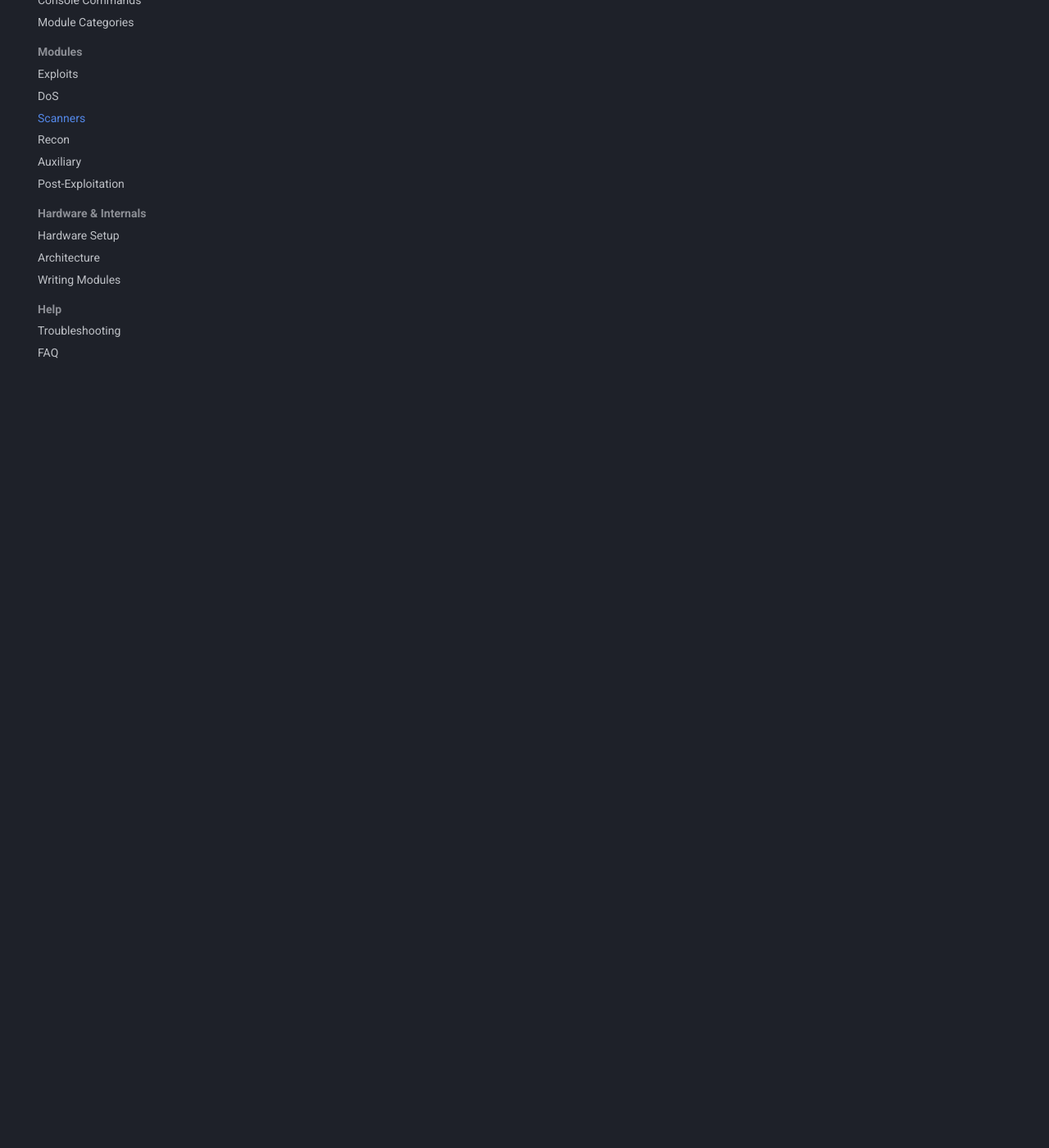
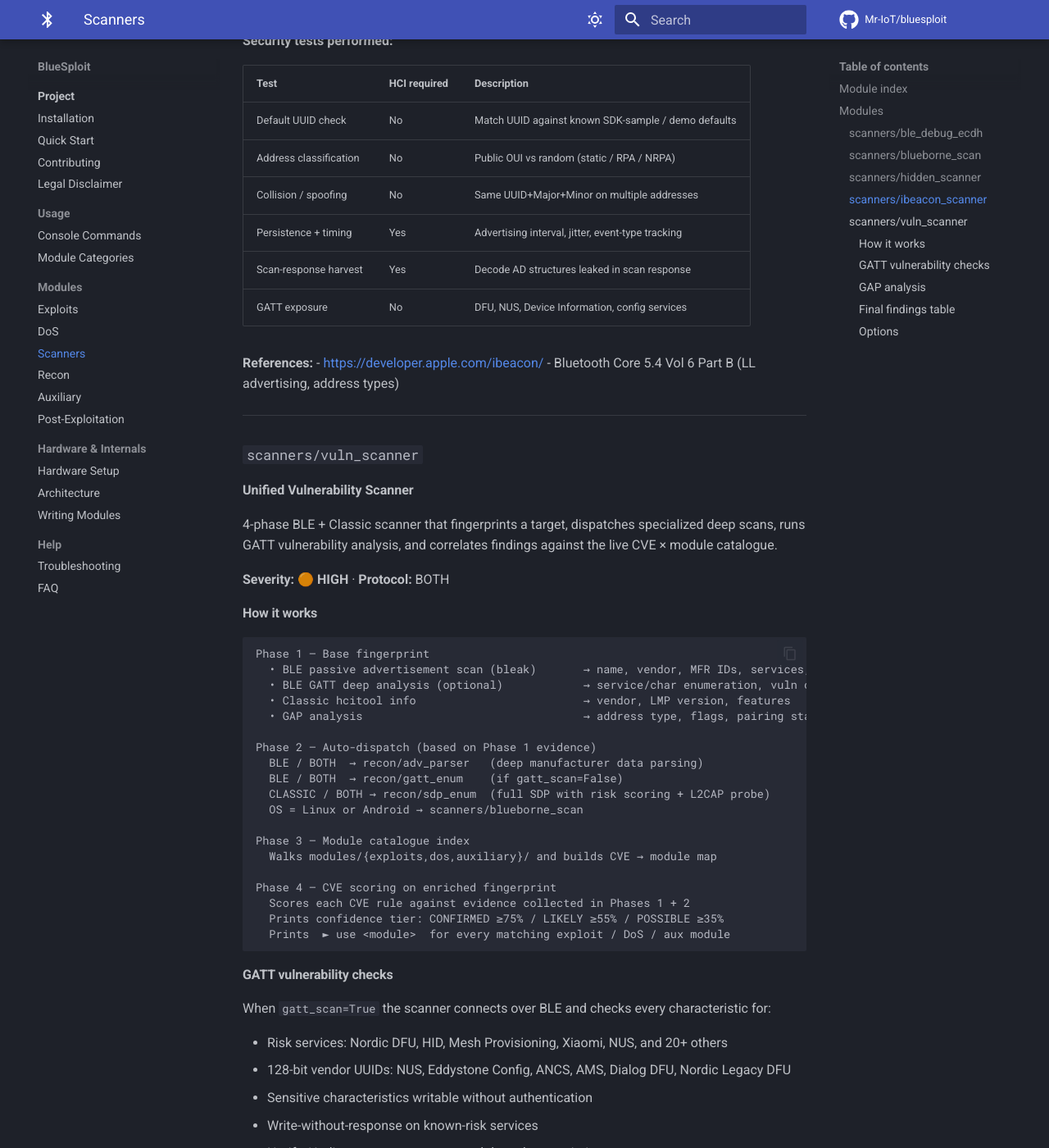
Before and after one commit to V33RU/bluesploit, an MkDocs documentation site: the page built from docs/scanners.md, in a window 1280 px wide and 1400 px high, scrolled down 3583 px. Shown: the whole window at 82% size. Built offline with MkDocs 1.6.1 and Material for MkDocs 9.7.7, drawn with Linux system fonts in a browser that asks for light colours; comment, search, counter and statistics services are not loaded; some of the changed text lies outside the part shown.

Commit message:
Update scanners.md

````diff
--- a/docs/scanners.md
+++ b/docs/scanners.md
@@ -1,4 +1,4 @@
-# Scanners (4)
+# Scanners (5)
 
 Auto-generated from `modules/scanners/`.
 Load any module with `use scanners/<name>`.
@@ -11,12 +11,13 @@
 
 ## Module index
 
-| Module | Severity | CVE | Description |
+| Module | Severity | Protocol | Description |
 |---|---|---|---|
-| [`scanners/ble_debug_ecdh`](#scannersble_debug_ecdh) | 🟠 **HIGH** | — | Detect Bluetooth devices that use the published BT SIG debug ECDH key pair — … |
-| [`scanners/blueborne_scan`](#scannersblueborne_scan) | 🟠 **HIGH** | — | Scan for BlueBorne vulnerable devices (CVE-2017-*) |
-| [`scanners/hidden_scanner`](#scannershidden_scanner) | ℹ️ INFO | CVE-2022-24695 | Find Non-Discoverable Bluetooth Devices |
-| [`scanners/vuln_scanner`](#scannersvuln_scanner) | 🟠 **HIGH** | — | Unified BLE+Classic vulnerability scanner — GATT deep analysis + CVE→module m… |
+| [`scanners/ble_debug_ecdh`](#scannersble_debug_ecdh) | 🟠 **HIGH** | BLE | Detect devices using the published BT SIG debug ECDH key pair |
+| [`scanners/blueborne_scan`](#scannersblueborne_scan) | 🟠 **HIGH** | Classic | Scan for BlueBorne vulnerable devices (CVE-2017-\*) |
+| [`scanners/hidden_scanner`](#scannershidden_scanner) | ℹ️ INFO | Both | Find non-discoverable Bluetooth devices |
+| [`scanners/ibeacon_scanner`](#scannersibeacon_scanner) | ℹ️ INFO | BLE | iBeacon security tester — discovery, address classification, GATT exposure |
+| [`scanners/vuln_scanner`](#scannersvuln_scanner) | 🟠 **HIGH** | Both | Unified 4-phase BLE+Classic vulnerability scanner |
 
 ---
 
@@ -26,17 +27,17 @@
 
 **BLE Debug ECDH Key Detection**
 
-Detect Bluetooth devices that use the published BT SIG debug ECDH key pair — production-broken Secure Connections
+Detect Bluetooth devices that use the published BT SIG debug ECDH key pair — production-broken Secure Connections.
 
 **Severity:** 🟠 **HIGH** · **Protocol:** BLE
 
 | Option | Required | Default | Description |
 |---|---|---|---|
 | `mode` | ✓ | `detect` | Mode: detect, exploit, audit |
-| `target` |  |  | Target BD_ADDR (detect/exploit) or 'any' for broadcast scan |
-| `pcap_file` |  |  | PCAP to audit (audit mode) |
-| `interface` |  | `hci0` | Local HCI adapter |
-| `duration` |  | `120` | Sniff duration in seconds (detect mode) |
+| `target` | | | Target BD_ADDR (detect/exploit) or `any` for broadcast scan |
+| `pcap_file` | | | PCAP to audit (audit mode) |
+| `interface` | | `hci0` | Local HCI adapter |
+| `duration` | | `120` | Sniff duration in seconds (detect mode) |
 
 **References:**
 - <https://www.bluetooth.com/specifications/specs/core-specification-5-3/>
@@ -46,71 +47,165 @@
 
 ### `scanners/blueborne_scan`
 
-**scanners/classic/blueborne_scan**
+**BlueBorne Vulnerability Scanner**
 
-Scan for BlueBorne vulnerable devices (CVE-2017-*)
+Scan for BlueBorne vulnerable devices across the Classic Bluetooth stack. Probes SDP services and checks OS fingerprint against the CVE-2017-\* family.
 
 **Severity:** 🟠 **HIGH** · **Protocol:** CLASSIC
 
 | Option | Required | Default | Description |
 |---|---|---|---|
-| `interface` |  | `hci0` | Bluetooth interface (hci0) |
-| `timeout` |  | `20` | Scan duration in seconds |
-| `deep_scan` |  | `True` | Enable SDP probing for detailed analysis |
-| `target` |  |  | Specific target BD_ADDR (optional) |
-| `output_file` |  |  | Save results to JSON file |
+| `interface` | | `hci0` | Bluetooth interface |
+| `timeout` | | `20` | Scan duration in seconds |
+| `deep_scan` | | `True` | Enable SDP probing for detailed analysis |
+| `target` | | | Specific target BD_ADDR (optional) |
+| `output_file` | | | Save results to JSON |
 
 **References:**
 - <https://www.armis.com/blueborne/>
-- <CVE-2017-0785>
-- <CVE-2017-0781>
-- <CVE-2017-0782>
-- <CVE-2017-1000251>
+- CVE-2017-0785, CVE-2017-0781, CVE-2017-0782, CVE-2017-1000251
 
 ---
 
 ### `scanners/hidden_scanner`
 
-Find Non-Discoverable Bluetooth Devices
+**Hidden Device Scanner**
+
+Find non-discoverable Bluetooth devices via name requests, targeted connection attempts, OUI prefix sweeps, or address range probing.
 
 **Severity:** ℹ️ INFO · **Protocol:** BOTH · **CVE:** [CVE-2022-24695](https://nvd.nist.gov/vuln/detail/CVE-2022-24695)
 
 | Option | Required | Default | Description |
 |---|---|---|---|
-| `target` |  |  | Specific BD_ADDR or OUI prefix to scan |
-| `mode` |  | `name_req` | Mode: name_req, connect, oui, range, or all |
-| `oui` |  |  | Specific OUI to scan (XX:XX:XX) |
-| `range_start` |  | `00:00:00` | Start of range (last 3 bytes, e.g., 00:00:00) |
-| `range_count` |  | `256` | Number of addresses to scan in range |
-| `threads` |  | `10` | Number of concurrent threads |
-| `timeout` |  | `5` | Timeout per device in seconds |
+| `target` | | | Specific BD_ADDR or OUI prefix |
+| `mode` | | `name_req` | Mode: name_req, connect, oui, range, or all |
+| `oui` | | | Specific OUI to scan (XX:XX:XX) |
+| `range_start` | | `00:00:00` | Start of address range (last 3 bytes) |
+| `range_count` | | `256` | Number of addresses to scan |
+| `threads` | | `10` | Concurrent threads |
+| `timeout` | | `5` | Timeout per device in seconds |
 
 **References:**
-- <https://www.bluetooth.com/specifications/>
 - <https://nvd.nist.gov/vuln/detail/CVE-2022-24695>
+
+---
+
+### `scanners/ibeacon_scanner`
+
+**iBeacon Security Tester**
+
+Discover iBeacons in range, select a target, and run a focused security test pass covering address classification, identifier persistence, scan-response leakage, and GATT service exposure.
+
+**Severity:** ℹ️ INFO · **Protocol:** BLE
+
+!!! note "Privilege handling"
+    Phase 1 discovery and the timing/scan-response tests use raw HCI sockets
+    (`CAP_NET_RAW` or `root`). When raw HCI is unavailable the module
+    automatically falls back to **BleakScanner** for discovery and skips the
+    two HCI-only sub-tests, so it still runs unprivileged.
+
+| Option | Required | Default | Description |
+|---|---|---|---|
+| `hci_dev` | | `0` | HCI adapter index (0 for hci0) |
+| `discovery_duration` | | `12` | Phase 1 scan duration in seconds |
+| `test_duration` | | `30` | Phase 3 persistence + timing window |
+| `min_rssi` | | | Discovery RSSI floor (dBm); ignore weaker beacons |
+| `auto_select` | | | Skip prompt and select beacon at this 1-based index |
+| `skip_gatt` | | `False` | Skip GATT enumeration phase |
+| `gatt_timeout` | | `8` | GATT connection timeout in seconds |
+
+**Security tests performed:**
+
+| Test | HCI required | Description |
+|---|---|---|
+| Default UUID check | No | Match UUID against known SDK-sample / demo defaults |
+| Address classification | No | Public OUI vs random (static / RPA / NRPA) |
+| Collision / spoofing | No | Same UUID+Major+Minor on multiple addresses |
+| Persistence + timing | Yes | Advertising interval, jitter, event-type tracking |
+| Scan-response harvest | Yes | Decode AD structures leaked in scan response |
+| GATT exposure | No | DFU, NUS, Device Information, config services |
+
+**References:**
+- <https://developer.apple.com/ibeacon/>
+- Bluetooth Core 5.4 Vol 6 Part B (LL advertising, address types)
 
 ---
 
 ### `scanners/vuln_scanner`
 
-Unified BLE+Classic vulnerability scanner — GATT deep analysis + CVE→module matcher
+**Unified Vulnerability Scanner**
+
+4-phase BLE + Classic scanner that fingerprints a target, dispatches specialized deep scans, runs GATT vulnerability analysis, and correlates findings against the live CVE × module catalogue.
 
 **Severity:** 🟠 **HIGH** · **Protocol:** BOTH
 
+#### How it works
+
+```
+Phase 1 — Base fingerprint
+  • BLE passive advertisement scan (bleak)       → name, vendor, MFR IDs, services, RSSI
+  • BLE GATT deep analysis (optional)            → service/char enumeration, vuln checks
+  • Classic hcitool info                         → vendor, LMP version, features
+  • GAP analysis                                 → address type, flags, pairing state
+
+Phase 2 — Auto-dispatch (based on Phase 1 evidence)
+  BLE / BOTH  → recon/adv_parser   (deep manufacturer data parsing)
+  BLE / BOTH  → recon/gatt_enum    (if gatt_scan=False)
+  CLASSIC / BOTH → recon/sdp_enum  (full SDP with risk scoring + L2CAP probe)
+  OS = Linux or Android → scanners/blueborne_scan
+
+Phase 3 — Module catalogue index
+  Walks modules/{exploits,dos,auxiliary}/ and builds CVE → module map
+
+Phase 4 — CVE scoring on enriched fingerprint
+  Scores each CVE rule against evidence collected in Phases 1 + 2
+  Prints confidence tier: CONFIRMED ≥75% / LIKELY ≥55% / POSSIBLE ≥35%
+  Prints  ► use <module>  for every matching exploit / DoS / aux module
+```
+
+#### GATT vulnerability checks
+
+When `gatt_scan=True` the scanner connects over BLE and checks every characteristic for:
+
+- Risk services: Nordic DFU, HID, Mesh Provisioning, Xiaomi, NUS, and 20+ others
+- 128-bit vendor UUIDs: NUS, Eddystone Config, ANCS, AMS, Dialog DFU, Nordic Legacy DFU
+- Sensitive characteristics writable without authentication
+- Write-without-response on known-risk services
+- Notify / Indicate streams on personal data characteristics
+- Info-disclosure reads (manufacturer, model, serial, firmware, hardware)
+- Active unauthenticated write probes (when `test_writes=True`)
+
+#### GAP analysis
+
+Captured from BLE advertising and BlueZ D-Bus:
+
+- Address kind: public (tracking risk), static random, RPA, NRPA
+- Advertising flags: discoverable mode, cross-transport (BR/EDR + LE)
+- Connectable / bondable / paired state
+- Legacy pairing enabled
+- Apple Continuity manufacturer data
+- High TX power
+
+#### Final findings table
+
+All findings (GAP + GATT + CVE) are consolidated into a single severity-sorted
+table at the end of the report, with tiers separated by divider lines.
+
+#### Options
+
 | Option | Required | Default | Description |
 |---|---|---|---|
-| `target` | ✓ |  | Target BD_ADDR (XX:XX:XX:XX:XX:XX) |
-| `protocol` |  | `auto` | Protocol: auto, ble, classic, both |
-| `gatt_scan` |  | `True` | Run BLE GATT deep analysis (services/characteristics) |
-| `test_writes` |  | `False` | Actively probe writable characteristics (modifies state!) |
-| `deep_scan` |  | `True` | Read sensitive readable characteristics (info-leak check) |
-| `timeout` |  | `20` | Per-phase timeout in seconds |
-| `min_score` |  | `35` | Hide CVE matches below this confidence score (0-100) |
-| `output_file` |  |  | Save full report to JSON |
+| `target` | ✓ | | Target BD_ADDR (XX:XX:XX:XX:XX:XX) |
+| `protocol` | | `auto` | Protocol: auto, ble, classic, both |
+| `gatt_scan` | | `True` | Run BLE GATT deep analysis |
+| `test_writes` | | `False` | Actively probe writable characteristics (modifies state!) |
+| `deep_scan` | | `True` | Read sensitive readable characteristics (info-leak check) |
+| `timeout` | | `20` | Per-phase timeout in seconds |
+| `min_score` | | `35` | Hide CVE matches below this confidence score (0–100) |
+| `output_file` | | | Save full report to JSON |
 
 **References:**
 - <https://nvd.nist.gov/>
 - <https://www.bluetooth.com/security/>
-- <https://www.usenix.org/conference/usenixsecurity19/presentation/wu-jianliang>
 
 ---
````
